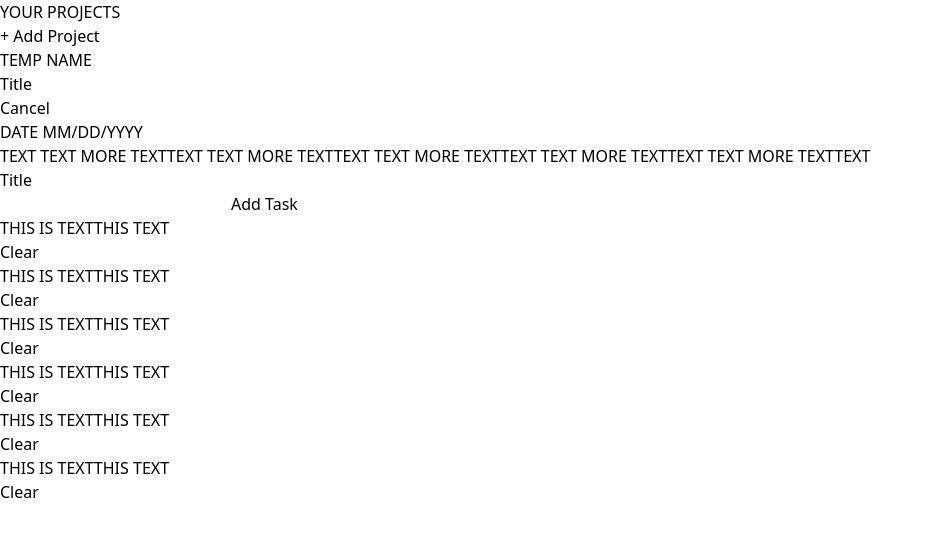
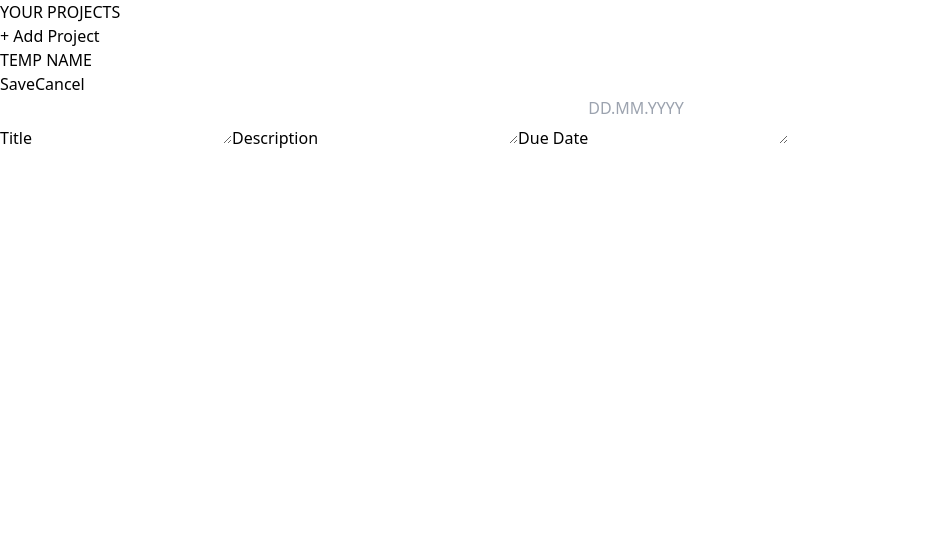
Before and after one commit to ZZZTNAHSI/blankJSFile, a React (Vite) app in the folder reactTomfoolery/12-starting-project/01-starting-project/: page / in a window 1280 px wide. Shown: the top 536 px of the page, without its empty margins (0-934 px from the left). Built offline with nearby package versions, Linux system fonts and the light colour scheme.

Commit message:
Turning point, no going back, not using imperativehandle and instead just using state

```diff
--- a/reactTomfoolery/12-starting-project/01-starting-project/src/App.jsx
+++ b/reactTomfoolery/12-starting-project/01-starting-project/src/App.jsx
@@ -2,23 +2,46 @@ import NewProj from "./components/NewProj";
 import Button from "./components/Button";
 import NoProj from "./components/NoProj";
 import TodoList from "./components/TodoList";
+import {useState, useRef } from "react";
 
 
 function App() {
+  const [masterTable, setMasterTable] = useState([]);
+  const [submitted, setSubmitted] = useState(false);
+
+  const info = useRef();
+
+  function handleSubmit() {
+    setSubmitted(true);
+  }
+
+  function handleSubmit2(title, desc, dueDate) {
+    setMasterTable((prev) => {
+      return [...prev, {
+        title: title.current.value,
+        desc: desc.current.value,
+        dueDate: dueDate.current.value,
+        tasks: []
+      }];
+    });
+    console.log("This is master: " + masterTable);
+    setSubmitted((prev) => !prev);
+  }
+
   return (
     <>
 
       <div className="flex flex-row w-screen mt-16">
         <div className="flex flex-col flex-wrap pl-12 bg-black w-[35%] s-12 h-screen rounded-tr-3xl rounded-br-3xl min-w-[300px] max-w-[450px]">
           <p className="text-white text-2xl font-semibold mt-[70px]">YOUR PROJECTS</p>
-          <Button title="+ Add Project" size="500" />
+          <Button title="+ Add Project" />
           <div className="flex flex-col ">
               <button className="text-stone-400 bg-black rounded-[5px] min-h-[30px] p-2 text-md max-w-[100%] mr-12 text-left mb-1 hover:bg-stone-800">TEMP NAME</button>
           </div>
         </div>
-        <TodoList />
+        {/* <TodoList /> */}
         {/* <NoProj /> */}
-        {/* <NewProj /> */}
+        <NewProj handleSubmit={handleSubmit} handleSubmit2={handleSubmit2} ref={info}/>
       </div>
     </>
   );
--- a/reactTomfoolery/12-starting-project/01-starting-project/src/components/NewProj.jsx
+++ b/reactTomfoolery/12-starting-project/01-starting-project/src/components/NewProj.jsx
@@ -1,14 +1,39 @@
-import NewProjInput from "./NewProjInput"
+import { forwardRef, useRef, useImperativeHandle} from "react";
 
-export default function NewProj() {
-    return <form className="flex flex-col justify-items-center basis-full ml-10 mr-[20%] mt-20 w-[40%]">
+const NewProj = forwardRef(function NewProj({handleSubmit, handleSubmit2}, ref) {
+    const title = useRef();
+    const desc = useRef();
+    const dueDate = useRef();
+
+    useImperativeHandle(ref, () => {return {
+        getTitle: () => {return title.current.value},
+        getDesc: () => {return desc.current.value},
+        getDueDate: () => {return dueDate.current.value}
+    }});
+
+
+
+    return <form className="flex flex-col justify-items-center basis-full ml-10 mr-[20%] mt-20 w-[40%]" onSubmit={(e) => {
+        handleSubmit();
+        handleSubmit2(title, desc,dueDate);
+        e.preventDefault();
+        title.current.value = "";
+        desc.current.value = "";
+        dueDate.current.value = "";
+
+        }}>
         <div className="flex flex-row-reverse ">
-            <button className="rounded-lg text-white bg-black  ml-5 min-w-[90px] min-h-10 ">Save</button>
-            <button className=" min-w-[90px] rounded-lg min-h-10 text-black hover:bg-stone-400">Cancel</button>
+            <button type="submit" className="rounded-lg text-white bg-black  ml-5 min-w-[90px] min-h-10 ">Save</button>
+            <button type="button" className=" min-w-[90px] rounded-lg min-h-10 text-black hover:bg-stone-400">Cancel</button>
         </div>
-        <NewProjInput title="Title" placeHolder="" height={4}/>
-        <NewProjInput title="Description" placeHolder="" height={22}/>
-        <NewProjInput title="Due Date" placeHolder="DD.MM.YYYY" height={6}/>
+        <label className="text-stone-500 min-h-[20px] font-bold min-w-full mt-4">Title</label>
+        <textarea ref={title} className={"resize-none bg-stone-200 rounded-sm outline-none outline p-1 focus:border-b-black border-b-stone-400 border-2 h-16"}></textarea>
+        <label className="text-stone-500 min-h-[20px] font-bold min-w-full mt-4">Description</label>
+        <textarea ref={desc} className={"resize-none bg-stone-200 rounded-sm outline-none outline p-1 focus:border-b-black border-b-stone-400 border-2 h-24"}></textarea>
+        <label className="text-stone-500 min-h-[20px] font-bold min-w-full mt-4">Due Date</label>
+        <textarea ref={dueDate} placeholder="DD.MM.YYYY" className={"resize-none bg-stone-200 rounded-sm outline-none outline p-1 focus:border-b-black border-b-stone-400 border-2 h-16"}></textarea>
 
     </form>
-}
+});
+
+export default NewProj;
--- a/reactTomfoolery/12-starting-project/01-starting-project/src/components/NewProjInput.jsx
+++ /dev/null
@@ -1,8 +0,0 @@
-export default function NewProjInput({title, placeHolder, height}) {
-    const textStyle = "resize-none bg-stone-200 rounded-sm outline-none outline p-1 focus:border-b-black border-b-stone-400 border-2 h-"+ height ;
-
-    return <>
-    <label className="text-stone-500 min-h-[20px] font-bold min-w-full mt-4">{title}</label>
-    <textarea className={textStyle} placeholder={placeHolder}></textarea>
-    </>
-}
```
